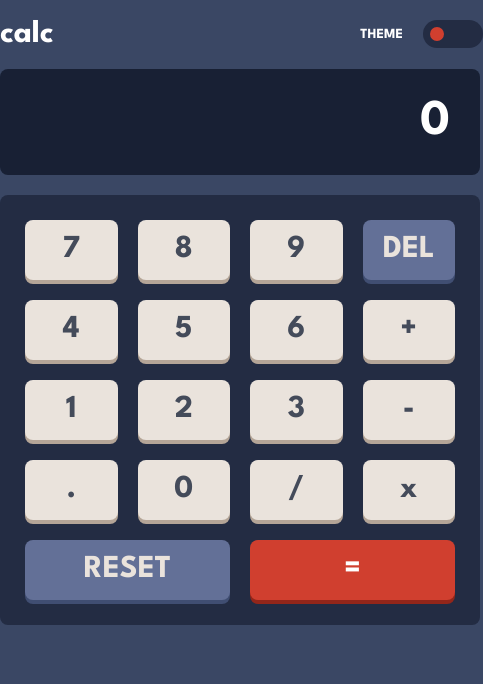
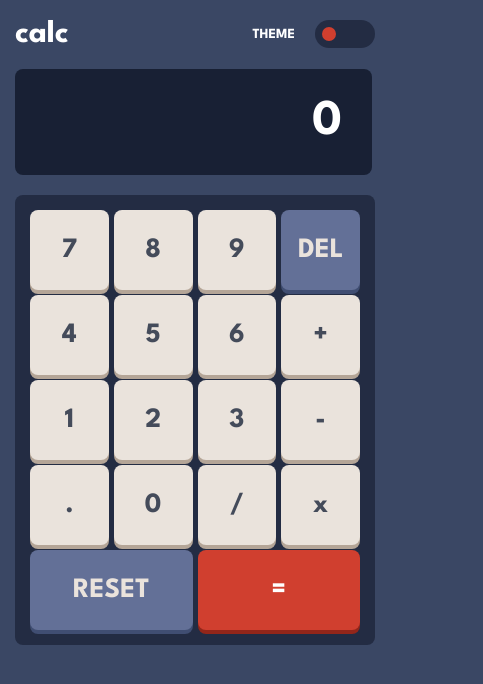
Before and after one commit to Alearie/calculator-app-main, a React (Vite) app: page / in a window 390 px wide. Shown: the top 684 px of the page, 483 px wide, since content can reach past the window. Built offline with nearby package versions, Linux system fonts and the light colour scheme.

Commit message:
responsiveV1

```diff
--- a/src/App.css
+++ b/src/App.css
@@ -3,60 +3,72 @@
   margin: 0;
   font-family: 'League Spartan', sans-serif;
 }
-body{
+
+body {
   background-color: hsl(222, 26%, 31%);
 }
+
 .container {
-  margin:5% auto;
-  width: 480px;
+  margin: 5% auto;
+  max-width: 480px; /* Use max-width instead of fixed width, fixed width container can cause issues with layout and readability */
   border-radius: 10px;
+  padding: 0 15px; /* Add horizontal padding to improve spacing on smaller screens */
 }
+
 header {
   display: flex;
   align-items: center;
+  justify-content: center; /* Center the content on smaller screens */
   color: hsl(0, 0%, 100%);
   padding-bottom: 20px;
 }
+
 .theme {
   display: flex;
   align-items: center;
-  text-align: center;
-  margin-left: 307px;
+  justify-content: center; /* Center the content on smaller screens */
+  margin-left: auto; /* Adjust margin to push the element to the right on smaller screens */
   font-size: 14px;
 }
+
 .toggle-container {
   margin-left: 20px;
 }
+
 .grid-output {
   background-color: hsl(224, 36%, 15%);
   font-size: 50px;
   text-align: end;
   color: white;
   padding: 30px;
-  width: 420px;
+  width: 87.5%; /* Use 100% width on smaller screens */
   margin-bottom: 20px;
   border-radius: 8px;
   outline: none;
   border: none;
 }
+
 .grid-container {
   background-color: hsl(223, 31%, 20%);
   display: grid;
-  grid-template-columns: repeat(4, 1fr);
-  grid-auto-rows: 80px;
+  grid-template-columns: repeat(auto-fit, minmax(80px, 1fr)); /* Use auto-fit for responsive grid columns */
+  gap: 10px; /* Add gap between grid items for better spacing */
   padding: 15px;
   border-radius: 8px;
 }
+
 .grid-container button {
   font-weight: bold;
 }
+
 .grid-item {
-  margin: 10px;
+  margin: 0; /* Remove margin to prevent excessive spacing on smaller screens */
   border-radius: 8px;
   font-size: 32px;
   border: none;
   cursor: pointer;
 }
+
 .reset {
   grid-column: 1/3;
 }
@@ -79,6 +91,7 @@ header {
   color: hsl(221, 14%, 31%);
   box-shadow: 0 3px 0px 0 hsl(28, 16%, 65%);
 }
+
 .tri-state-toggle,
 .toggle-state-numbers {
   justify-content: flex-end;
@@ -136,6 +149,11 @@ header {
 }
 .grid-container.theme2 {
   background-color: hsl(0, 5%, 81%);
+  display: grid;
+  grid-template-columns: repeat(4, 1fr);
+  grid-auto-rows: 80px;
+  padding: 15px;
+  border-radius: 8px;
 }
 
 .grid-output.theme2 {
@@ -179,6 +197,11 @@ header {
 }
 .grid-container.theme3 {
   background-color: hsl(268, 71%, 12%);
+  display: grid;
+  grid-template-columns: repeat(4, 1fr);
+  grid-auto-rows: 80px;
+  padding: 15px;
+  border-radius: 8px;
 }
 
 .grid-output.theme3 {
@@ -246,6 +269,8 @@ body {
   font-weight: 700;
 }
 
+
+/* toggle */
 input[type=radio] {
   -webkit-appearance: none;
   -moz-appearance: none;
@@ -292,3 +317,16 @@ input[type=radio]#theme-theme3::before {
 input[type=radio]#theme-theme3:checked::before {
   background-color: hsl(176, 100%, 44%);
 }
+
+@media only screen and (max-width: 480px) {
+  .grid-container {
+    grid-template-columns: repeat(auto-fit, minmax(60px, 1fr));
+    gap: 5px;
+  }
+  .grid-output{
+    width: 82.5%;
+  }
+  .grid-item {
+    font-size: 28px;
+  }
+}
```
